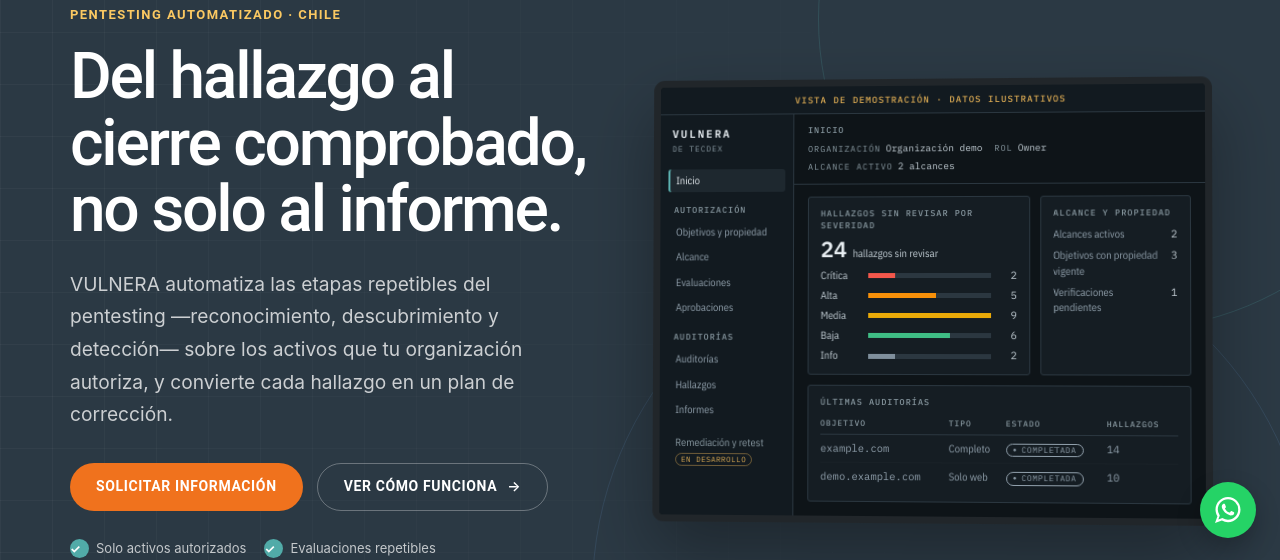
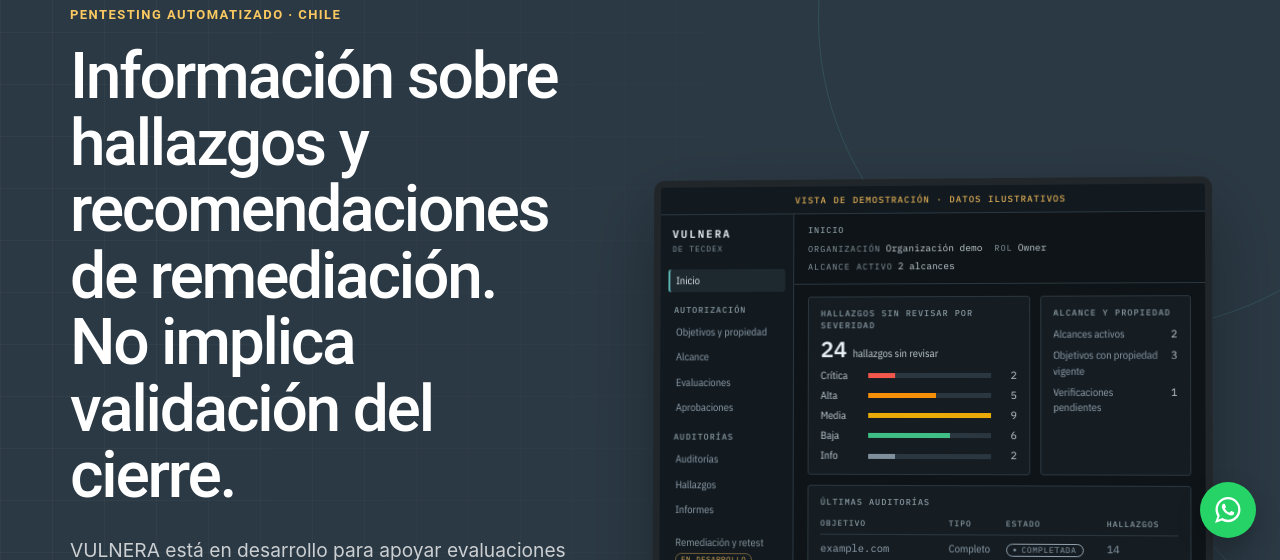
Before and after one commit to Tecdex-SpA/tcdx-threatwatch, a Next.js app: page / in a window 1280 px wide. Shown: the part 238-798 px from the top of the page. Built offline with nearby package versions, Linux system fonts and the light colour scheme; no server answers.

Commit message:
fix(f0): aplicar copy literal D-VUL-16 sobre estado y alcances reales

```diff
--- a/app/page.tsx
+++ b/app/page.tsx
@@ -50,11 +50,9 @@ export default function Page() {
         <div className="container hero-grid">
           <div className="hero-copy">
             <p className="eyebrow light">Pentesting automatizado · Chile</p>
-            <h1>Del hallazgo al cierre comprobado, no solo al informe.</h1>
+            <h1>Información sobre hallazgos y recomendaciones de remediación. No implica validación del cierre.</h1>
             <p className="hero-lead">
-              VULNERA automatiza las etapas repetibles del pentesting —reconocimiento,
-              descubrimiento y detección— sobre los activos que tu organización autoriza, y
-              convierte cada hallazgo en un plan de corrección.
+              VULNERA está en desarrollo para apoyar evaluaciones técnicas autorizadas. La demostración pública utiliza datos sintéticos.
             </p>
             <div className="hero-actions">
               <a className="button primary" href="#demo" data-cta="demo">Solicitar información</a>
@@ -150,7 +148,7 @@ export default function Page() {
         <div className="container early-card">
           <div>
             <p className="eyebrow">Acceso anticipado</p>
-            <h2>Estamos incorporando a las primeras organizaciones.</h2>
+            <h2>El servicio aún no está habilitado para contratación. Puedes solicitar información.</h2>
             <p>
               Solicita información sobre VULNERA. El equipo de TECDEX revisará tu consulta y
               te explicará el estado del producto y las opciones disponibles.
```
